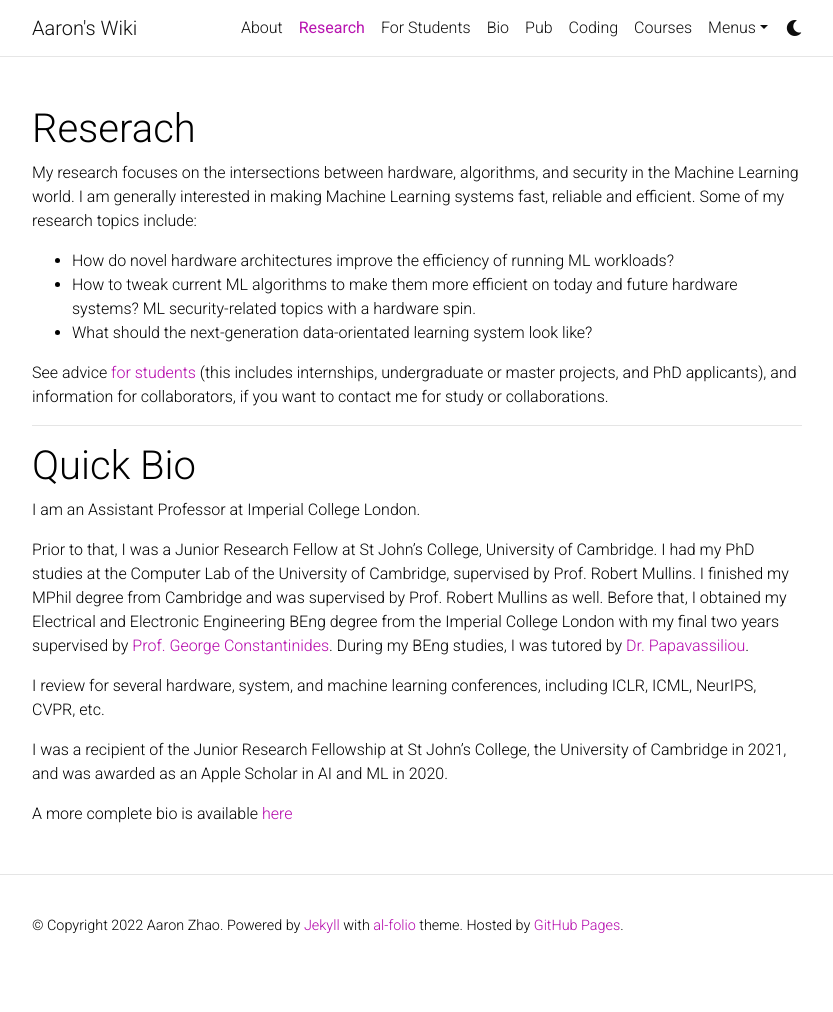
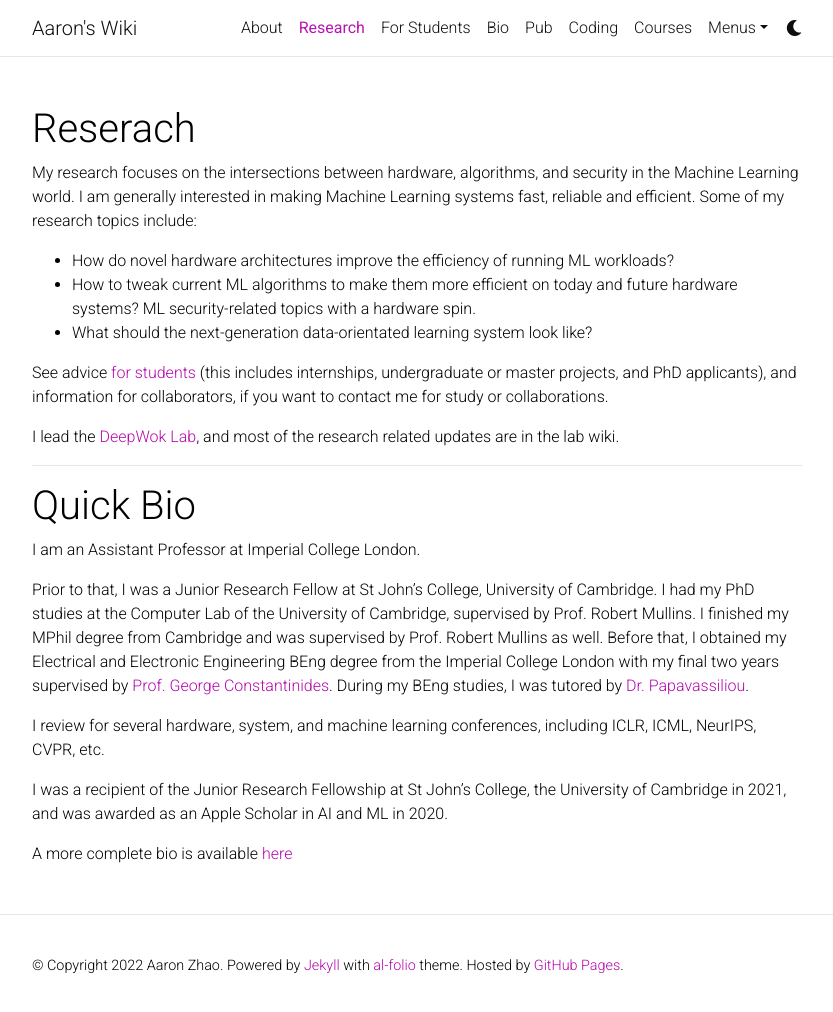
Before and after one commit to Aaron-Zhao123/blog-v2, a Jekyll site: the page built from _pages/research.md, in a window 1280 px wide and 1017 px high. Shown: the top 1012 px of the window, without its empty margins (223-1056 px from the left). Built offline with Jekyll 4.4.1, drawn with Linux system fonts in a browser that asks for light colours; comment, search, counter and statistics services are not loaded; a style sheet for code colours, icons or effects is not loaded.

Commit message:
more minor

```diff
--- a/_pages/research.md
+++ b/_pages/research.md
@@ -18,6 +18,8 @@ ML security-related topics with a hardware spin.
 
 See advice [for students](/students) (this includes internships, undergraduate or master projects, and PhD applicants), and information for collaborators, if you want to contact me for study or collaborations.
 
+I lead the [DeepWok Lab](https://deepwok.github.io/), and most of the research related updates are in the lab wiki.
+
 ---
 
 # Quick Bio
```
